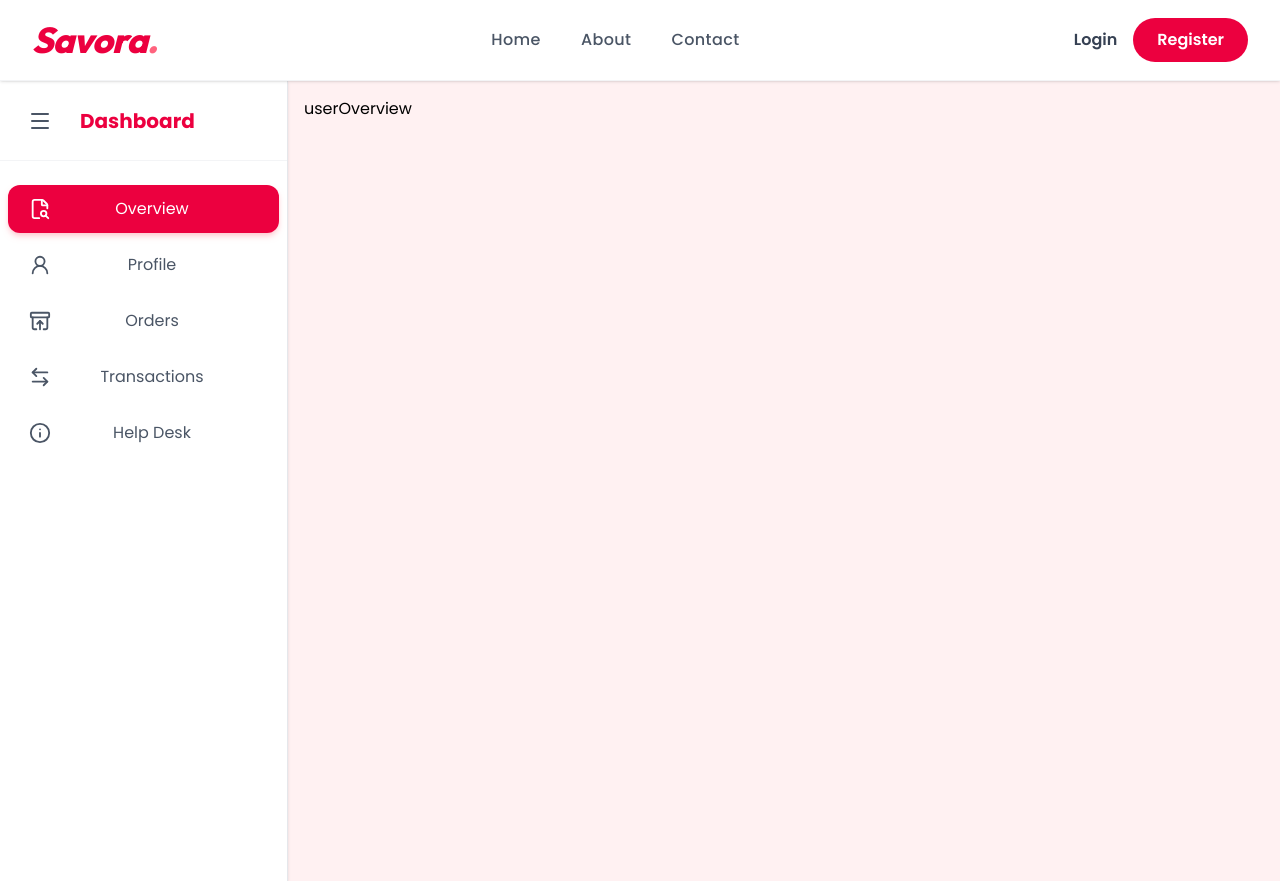
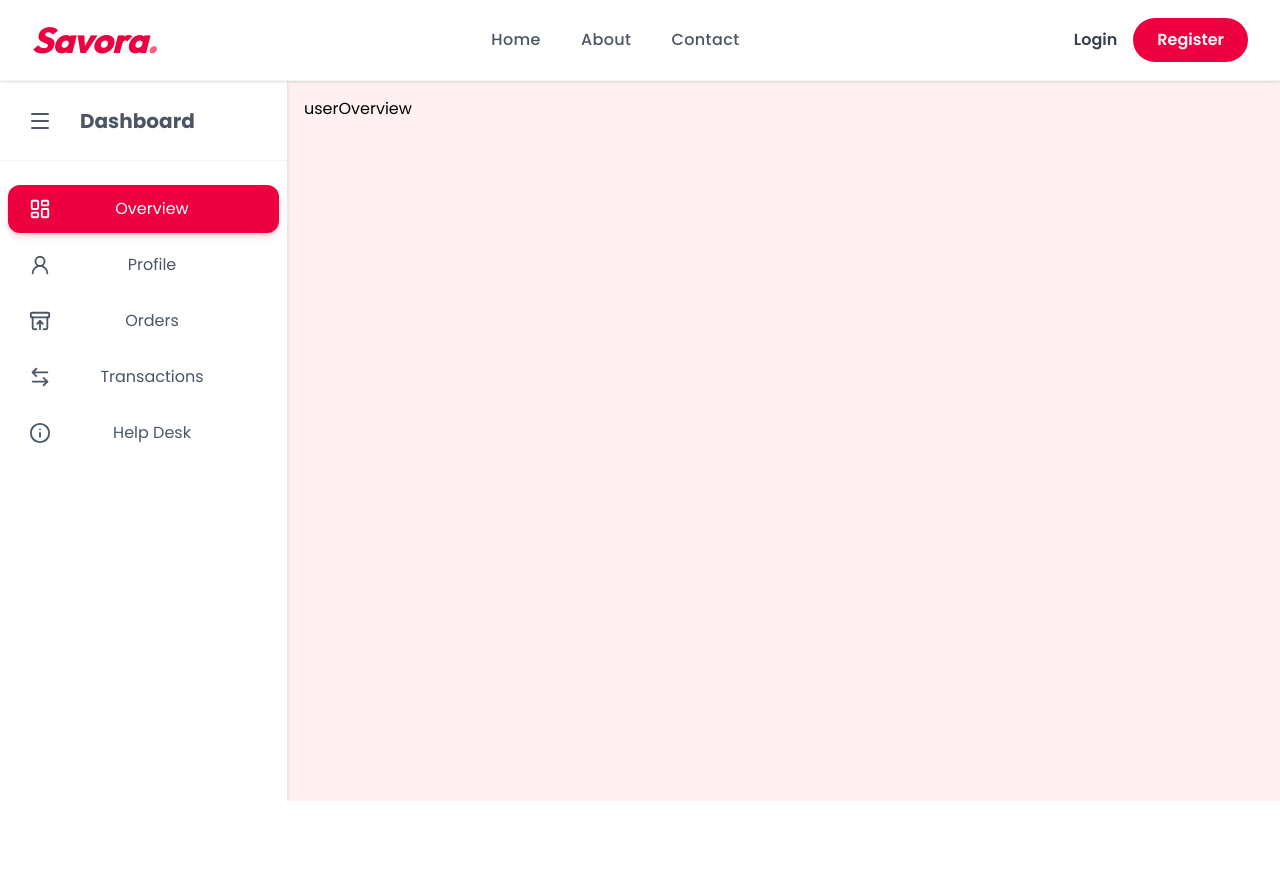
Before and after one commit to junaid0786-ux/Savora_full-stack-resturentApp, a React (Vite) app in the folder client/: page /user-dashboard in a window 1280 px wide. After the commit the page ends 801 px from the top, so only its background shows below. Built offline with nearby package versions, Linux system fonts and the light colour scheme.

Commit message:
refactor: improve layout structure and styling in UserDashboard and UserSidebar components

```diff
--- a/client/src/components/userDashboard/UserOverview.jsx
+++ b/client/src/components/userDashboard/UserOverview.jsx
@@ -2,7 +2,10 @@ import React from 'react'
 
 const UserOverview = () => {
   return (
-    <div>userOverview</div>
+    <div>
+      userOverview
+
+    </div>
   )
 }
 
--- a/client/src/components/userDashboard/UserSidebar.jsx
+++ b/client/src/components/userDashboard/UserSidebar.jsx
@@ -1,6 +1,6 @@
 import React, { useState } from "react";
 import {
-  FileSearchCorner,
+  LayoutDashboard,
   UserRound,
   ArchiveRestore,
   ArrowLeftRight,
@@ -11,6 +11,10 @@ import {
 const UserSidebar = ({ active, setActive }) => {
   const [expanded, setExpanded] = useState(true);
 
+  const menuItem = {
+
+  }
+
   return (
     <div
       className={`h-full bg-white border-r border-gray-200 shadow-sm transition-all duration-300 ease-in-out flex flex-col
@@ -20,13 +24,13 @@ const UserSidebar = ({ active, setActive }) => {
       <div className="flex items-center h-20 px-2 border-b border-gray-100 shrink-0">
         <button
           onClick={() => setExpanded(!expanded)}
-          className="p-2 rounded-lg hover:bg-rose-50 text-gray-600 hover:text-rose-600 transition-colors bg-white z-10 w-16 flex justify-center items-center"
+          className="p-2 rounded-lg hover:bg-rose-50 text-gray-600 hover:text-rose-600 transition-colors bg-white z-10 w-16 flex justify-center items-center cursor-pointer"
         >
           <Menu size={24} />
         </button>
 
         <div
-          className={`font-bold text-xl text-rose-600 overflow-hidden transition-all duration-300 whitespace-nowrap
+          className={`font-bold text-xl text-gray-600 overflow-hidden transition-all duration-300 whitespace-nowrap
             ${expanded ? "w-40 ml-2 opacity-100" : "w-0 ml-0 opacity-0"}
           `}
         >
@@ -46,7 +50,7 @@ const UserSidebar = ({ active, setActive }) => {
           `}
         >
           <div className="min-w-16 flex justify-center items-center">
-            <FileSearchCorner size={22} />
+            <LayoutDashboard size={22} />
           </div>
 
           <span
--- a/client/src/pages/dashboards/UserDashboard.jsx
+++ b/client/src/pages/dashboards/UserDashboard.jsx
@@ -10,18 +10,18 @@ const UserDashboard = () => {
   const [active, setActive] = useState("overview");
 
   return (
-    <div className="flex w-full h-screen bg-rose-50 overflow-hidden">
+    <div className="flex w-full h-[90vh] bg-rose-50 overflow-hidden">
+      <div>
         <UserSidebar active={active} setActive={setActive} />
+      </div>
 
-      <main className="h-full overflow-y-auto p-4 transition-all duration-300">
-        <div className="max-w-7xl mx-auto">
+      <div className="h-screen overflow-y-auto p-4 transition-all duration-300 w-full">
         {active === "overview" && <UserOverview />}
         {active === "profile" && <UserProfile />}
         {active === "orders" && <UserOrders />}
         {active === "transections" && <UserTransctions />}
         {active === "help" && <UserHelpDesk />}
       </div>
-      </main>
     </div>
   );
 };
```
Also changed, not shown: client/src/pages/Login.jsx (indentation only). Lines whose indentation alone changed are shown as unchanged.
